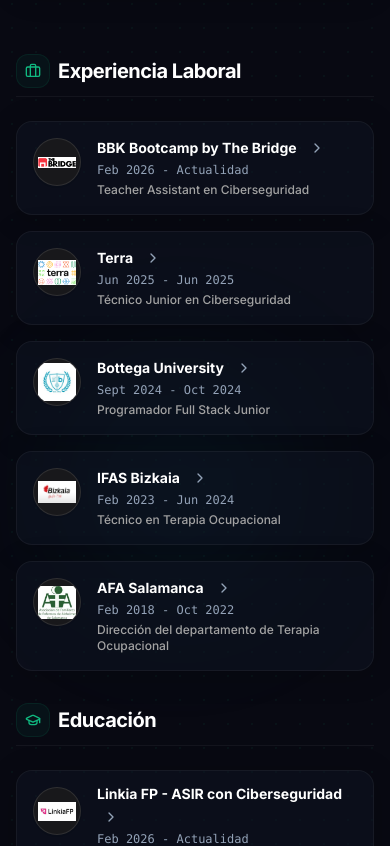
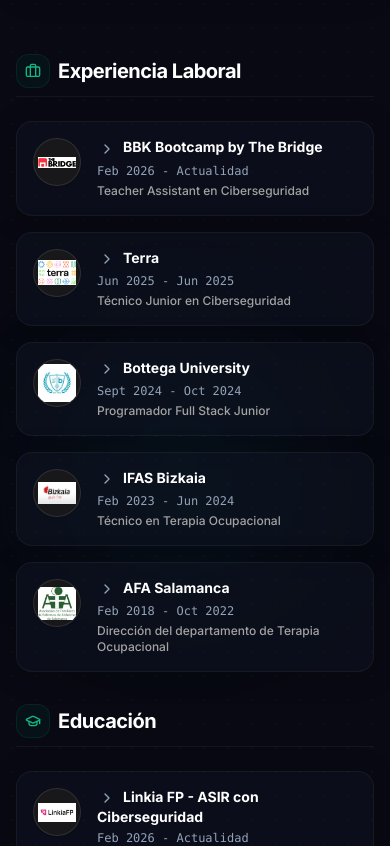
Before and after one commit to rupi014/Portfolio-RBL, a Next.js app: page / in a window 390 px wide. Shown: the part 5840-6686 px from the top of the page. Built offline with nearby package versions, Linux system fonts and the light colour scheme.

Commit message:
feat: initialize hero section with interactive terminal and bento grid layout

```diff
--- a/src/app/page.tsx
+++ b/src/app/page.tsx
@@ -1,3 +1,6 @@
+"use client";
+
+import { useState } from "react";
 import { HackathonCard } from "@/components/hackathon-card";
 import BlurFade from "@/components/magicui/blur-fade";
 import BlurFadeText from "@/components/magicui/blur-fade-text";
@@ -69,6 +72,8 @@
 }
 
 export default function Page() {
+  const [activeExpandedId, setActiveExpandedId] = useState<string | null>(null);
+
   // Grouping skills for the Bento Grid section
   const skillsCategories = [
     {
@@ -375,7 +380,9 @@
             </BlurFade>
 
             <div className="flex flex-col gap-y-4">
-              {DATA.work.map((work, id) => (
+              {DATA.work.map((work, id) => {
+                const cardId = `work-${work.company}-${id}`;
+                return (
                   <BlurFade
                     key={work.company}
                     delay={BLUR_FADE_DELAY * 11 + id * 0.05}
@@ -390,9 +397,12 @@
                       badges={work.badges}
                       period={`${work.start} - ${work.end ?? "Actualidad"}`}
                       description={work.description}
+                      isExpanded={activeExpandedId === cardId}
+                      onToggle={() => setActiveExpandedId(activeExpandedId === cardId ? null : cardId)}
                     />
                   </BlurFade>
-              ))}
+                );
+              })}
             </div>
           </div>
 
@@ -410,7 +420,9 @@
             </BlurFade>
 
             <div className="flex flex-col gap-y-4">
-              {DATA.education.map((education, id) => (
+              {DATA.education.map((education, id) => {
+                const cardId = `edu-${education.school}-${id}`;
+                return (
                   <BlurFade
                     key={education.school}
                     delay={BLUR_FADE_DELAY * 13 + id * 0.05}
@@ -424,9 +436,12 @@
                       subtitle={education.degree}
                       period={`${education.start} - ${education.end}`}
                       description={education.description}
+                      isExpanded={activeExpandedId === cardId}
+                      onToggle={() => setActiveExpandedId(activeExpandedId === cardId ? null : cardId)}
                     />
                   </BlurFade>
-              ))}
+                );
+              })}
             </div>
           </div>
 
--- a/src/components/resume-card.tsx
+++ b/src/components/resume-card.tsx
@@ -7,7 +7,7 @@
 import { motion } from "framer-motion";
 import { ChevronRightIcon } from "lucide-react";
 import Link from "next/link";
-import React, { useRef } from "react";
+import React from "react";
 
 interface ResumeCardProps {
   logoUrl: string;
@@ -20,6 +20,8 @@
   description?: string;
   target?: string;
   rel?: string;
+  isExpanded?: boolean;
+  onToggle?: () => void;
 }
 export const ResumeCard = ({
   logoUrl,
@@ -32,23 +34,20 @@
   description,
   target,
   rel,
+  isExpanded: isExpandedProp,
+  onToggle,
 }: ResumeCardProps) => {
-  const [isExpanded, setIsExpanded] = React.useState(false);
-  const [height, setHeight] = React.useState(0);
-  const contentRef = useRef<HTMLDivElement>(null);
-
-  React.useEffect(() => {
-    if (isExpanded && contentRef.current) {
-      setHeight(contentRef.current.scrollHeight);
-    } else {
-      setHeight(0);
-    }
-  }, [isExpanded, description]);
+  const [isExpandedLocal, setIsExpandedLocal] = React.useState(false);
+  const isExpanded = isExpandedProp !== undefined ? isExpandedProp : isExpandedLocal;
 
   const handleClick = (e: React.MouseEvent<HTMLAnchorElement, MouseEvent>) => {
     if (description) {
       e.preventDefault();
-      setIsExpanded(!isExpanded);
+      if (onToggle) {
+        onToggle();
+      } else {
+        setIsExpandedLocal(!isExpandedLocal);
+      }
     }
   };
 
@@ -77,10 +76,21 @@
         <div className="flex-grow ml-4 flex flex-col">
           <CardHeader className="p-0">
             <div className="flex flex-col sm:flex-row sm:items-center justify-between gap-y-1 gap-x-2 text-base">
-              <h3 className="inline-flex flex-wrap items-center gap-1.5 font-bold leading-none text-sm sm:text-base text-foreground dark:text-white dark:group-hover:text-emerald-400 transition-colors">
-                {title}
+              <h3 className="font-bold leading-tight text-sm sm:text-base text-foreground dark:text-white dark:group-hover:text-emerald-400 transition-colors">
+                {description && (
+                  <span
+                    className={cn(
+                      "inline-flex items-center align-middle mr-1.5 p-0.5 rounded-full hover:bg-black/5 dark:hover:bg-white/5 text-muted-foreground transition-transform duration-300",
+                      isExpanded ? "rotate-90 text-emerald-500 dark:text-emerald-400" : "group-hover:translate-x-0.5"
+                    )}
+                    title="Haz clic para ver más detalles"
+                  >
+                    <ChevronRightIcon className="size-4 inline-block" />
+                  </span>
+                )}
+                <span>{title}</span>
                 {badges && badges.length > 0 && (
-                  <span className="inline-flex gap-x-1">
+                  <span className="inline-flex gap-x-1 ml-1.5 align-middle">
                     {badges.map((badge, index) => (
                       <Badge
                         variant="secondary"
@@ -90,17 +100,6 @@
                         {badge}
                       </Badge>
                     ))}
-                  </span>
-                )}
-                {description && (
-                  <span
-                    className={cn(
-                      "ml-1 p-0.5 rounded-full hover:bg-black/5 dark:hover:bg-white/5 text-muted-foreground transition-transform duration-300",
-                      isExpanded ? "rotate-90 text-emerald-500 dark:text-emerald-400" : "group-hover:translate-x-0.5"
-                    )}
-                    title="Haz clic para ver más detalles"
-                  >
-                    <ChevronRightIcon className="size-4" />
                   </span>
                 )}
               </h3>
@@ -115,7 +114,7 @@
               initial={{ opacity: 0, height: 0 }}
               animate={{
                 opacity: isExpanded ? 1 : 0,
-                height: isExpanded ? height : 0,
+                height: isExpanded ? "auto" : 0,
               }}
               transition={{
                 duration: 0.4,
@@ -124,11 +123,11 @@
               style={{ overflow: "hidden" }}
               className="text-xs sm:text-sm"
             >
-              <div ref={contentRef} className="pt-3 text-muted-foreground dark:text-neutral-300 font-sans leading-relaxed border-t border-black/[0.03] dark:border-white/[0.04] mt-3">
+              <div className="pt-3 text-muted-foreground dark:text-neutral-300 font-sans leading-relaxed border-t border-black/[0.03] dark:border-white/[0.04] mt-3">
                 {description.split("\n").map((line, idx) => (
                   <React.Fragment key={idx}>
                     {line}
-                    <br />
+                    {idx < description.split("\n").length - 1 && <br />}
                   </React.Fragment>
                 ))}
               </div>
```
Lines whose indentation alone changed are shown as unchanged.
